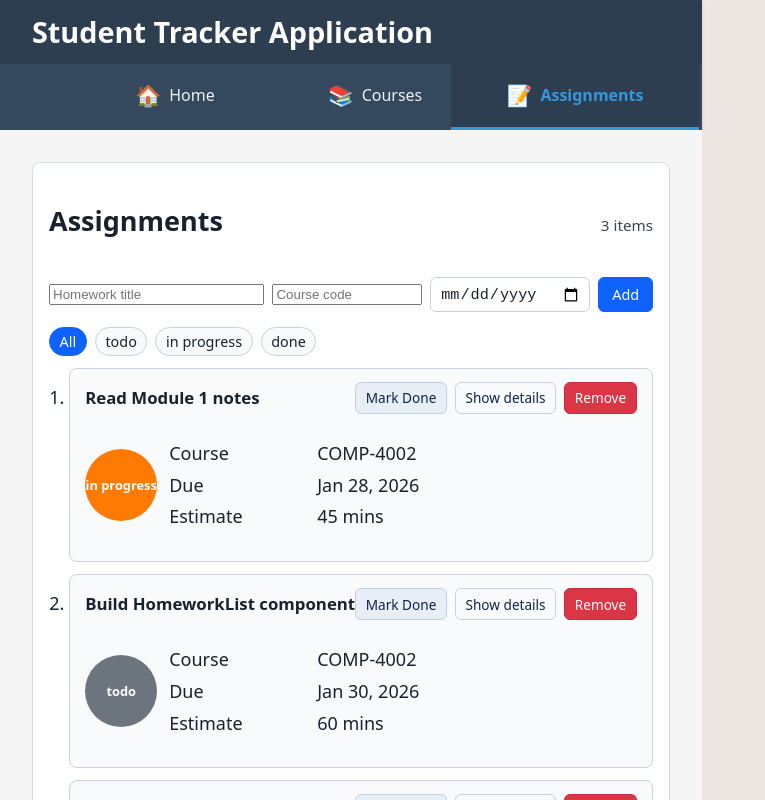
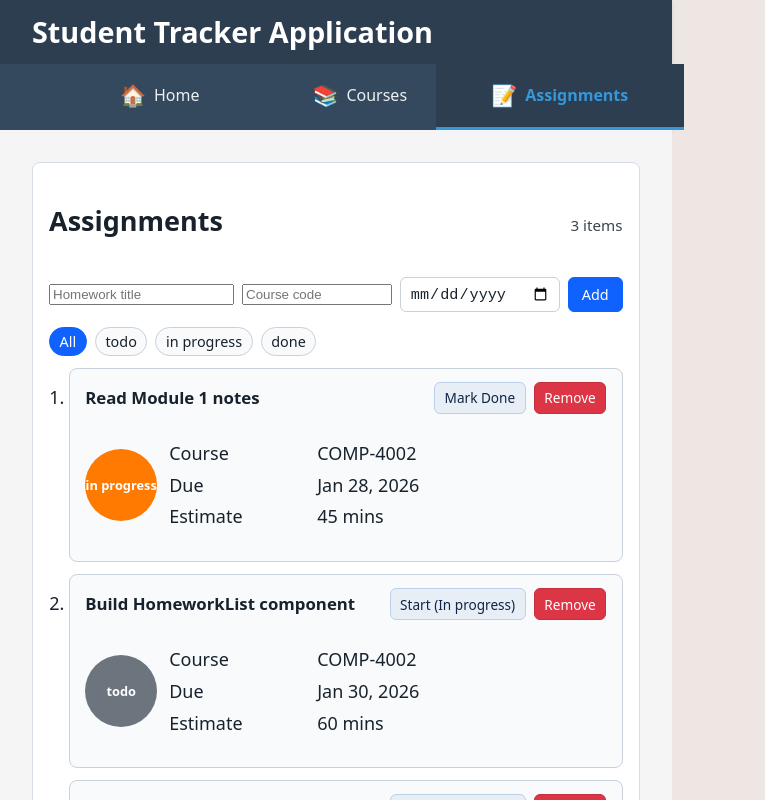
Before and after one commit to NoahPMan/full-stack-dev_student-tracker-api, a React app in the folder frontend/: page /assignments in a window 1280 px wide. Shown: the top 800 px of the page, without its empty margins (0-765 px from the left). Built offline with nearby package versions, Linux system fonts and the light colour scheme; the HTML template or start-up script is replaced by a standard one.

Commit message:
Added local storage and fixed the in progress button

```diff
--- a/frontend/src/components/homework/HomeworkList.tsx
+++ b/frontend/src/components/homework/HomeworkList.tsx
@@ -1,4 +1,4 @@
-import { useState, useMemo } from "react";
+import { useState, useMemo, useEffect } from "react";
 import "./HomeworkList.css";
 
 export type HomeworkStatus = "todo" | "in-progress" | "done";
@@ -12,6 +12,17 @@ export type HomeworkItem = {
   estMins?: number;
   url?: string;
 };
+
+const STORAGE_KEY = "homeworkItems";
+
+function safeParse<T>(raw: string | null): T | null {
+  if (!raw) return null;
+  try {
+    return JSON.parse(raw) as T;
+  } catch {
+    return null;
+  }
+}
 
 function HomeworkForm({ onAdd }: { onAdd: (item: HomeworkItem) => void }) {
   const [title, setTitle] = useState("");
@@ -68,13 +79,13 @@ function HomeworkCard({
   item,
   isExpanded,
   onToggleExpand,
-  onToggleStatus,
+  onCycleStatus,
   onRemove
 }: {
   item: HomeworkItem;
   isExpanded: boolean;
   onToggleExpand: (id: string) => void;
-  onToggleStatus: (id: string) => void;
+  onCycleStatus: (id: string) => void;
   onRemove: (id: string) => void;
 }) {
   const fmt = (ymd: string) => {
@@ -86,6 +97,13 @@ function HomeworkCard({
       day: "numeric"
     });
   };
+
+  const statusActionLabel =
+    item.status === "todo"
+      ? "Start (In progress)"
+      : item.status === "in-progress"
+      ? "Mark Done"
+      : "Reopen (To do)";
 
   return (
     <article className="homework-card">
@@ -104,17 +122,9 @@ function HomeworkCard({
           <button
             type="button"
             className="btn btn--secondary"
-            onClick={() => onToggleStatus(item.id)}
+            onClick={() => onCycleStatus(item.id)}
           >
-            {item.status === "done" ? "Undo Done" : "Mark Done"}
-          </button>
-
-          <button
-            type="button"
-            className="btn btn--ghost"
-            onClick={() => onToggleExpand(item.id)}
-          >
-            {isExpanded ? "Hide details" : "Show details"}
+            {statusActionLabel}
           </button>
 
           <button
@@ -192,9 +202,22 @@ export default function HomeworkList({
     }
   ];
 
-  const [data, setData] = useState(items ?? demoItems);
+  // 1) Initialize from localStorage on first render (preferred), then fall back.
+  const [data, setData] = useState<HomeworkItem[]>(
+    () => safeParse<HomeworkItem[]>(typeof window !== "undefined" ? localStorage.getItem(STORAGE_KEY) : null)
+      ?? items
+      ?? demoItems
+  );
+
   const [expandedId, setExpandedId] = useState<string | null>(null);
   const [statusFilter, setStatusFilter] = useState<"all" | HomeworkStatus>("all");
+
+  // 2) Persist after every change
+  useEffect(() => {
+    try {
+      localStorage.setItem(STORAGE_KEY, JSON.stringify(data));
+    } catch {}
+  }, [data]);
 
   const addItem = (item: HomeworkItem) => {
     setData((prev) => [...prev, item]);
@@ -204,21 +227,25 @@ export default function HomeworkList({
     setData((prev) => prev.filter((it) => it.id !== id));
   };
 
-  const toggleStatus = (id: string) => {
+  const cycleStatus = (id: string) => {
     setData((prev) =>
-      prev.map((it) =>
-        it.id === id ? { ...it, status: it.status === "done" ? "todo" : "done" } : it
-      )
+      prev.map((it) => {
+        if (it.id !== id) return it;
+        const next: HomeworkStatus =
+          it.status === "todo" ? "in-progress" : it.status === "in-progress" ? "done" : "todo";
+        return { ...it, status: next };
+      })
     );
   };
 
-  const toggleExpand = (id: string) => {
-    setExpandedId((prev) => (prev === id ? null : id));
+  const parseLocalTime = (ymd: string) => {
+    const [y, m, d] = ymd.split("-").map(Number);
+    return new Date(y, (m ?? 1) - 1, d ?? 1).getTime();
   };
 
   const filteredSorted = useMemo(() => {
     const out = data.filter((it) => (statusFilter === "all" ? true : it.status === statusFilter));
-    return out.sort((a, b) => new Date(a.due).getTime() - new Date(b.due).getTime());
+    return out.sort((a, b) => parseLocalTime(a.due) - parseLocalTime(b.due));
   }, [data, statusFilter]);
 
   return (
@@ -252,8 +279,8 @@ export default function HomeworkList({
             <HomeworkCard
               item={hw}
               isExpanded={expandedId === hw.id}
-              onToggleExpand={toggleExpand}
-              onToggleStatus={toggleStatus}
+              onToggleExpand={(id) => setExpandedId((prev) => (prev === id ? null : id))}
+              onCycleStatus={cycleStatus}
               onRemove={removeItem}
             />
           </li>
```
